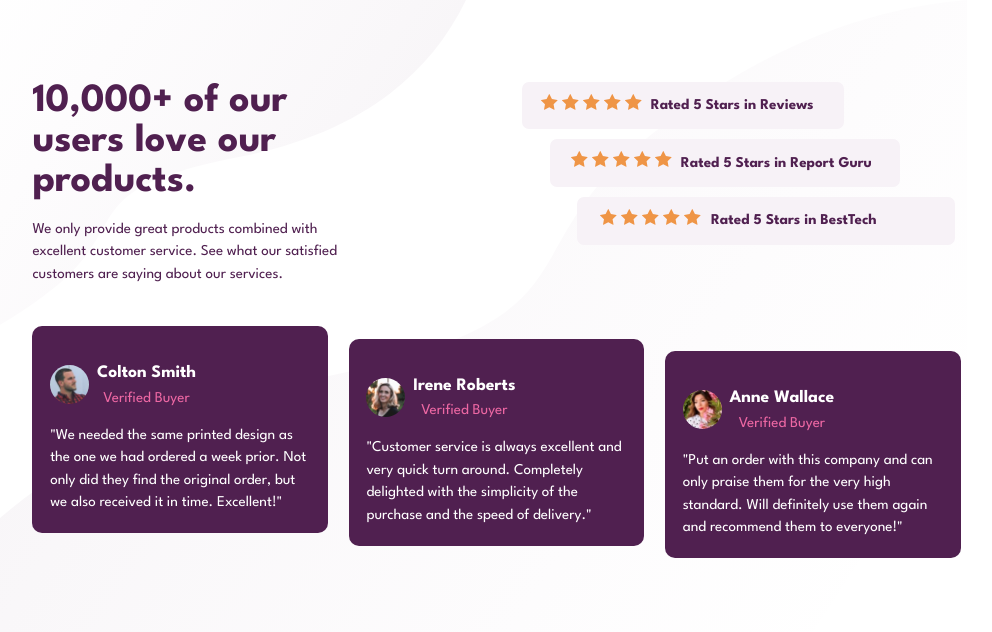
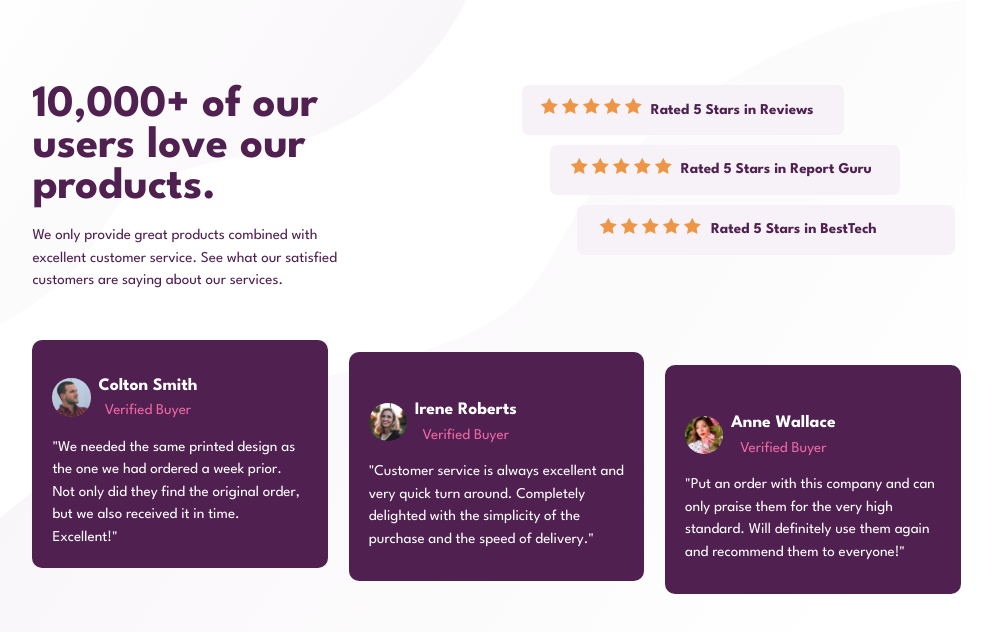
Before and after one commit to zizi-ayman/Social-proof-section, a plain HTML site: page index.html in a window 1280 px wide. Shown: the whole page, without its empty margins (118-1110 px from the left). Drawn offline with Linux system fonts and the light colour scheme.

Commit message:
MODIFICATION

```diff
--- a/css/index.css
+++ b/css/index.css
@@ -13,7 +13,6 @@ body {
     justify-content: center;
     font-family: 'League Spartan', sans-serif;
     font-size: 15px;
-    line-height: 1.5;
 }
 
 
@@ -48,6 +47,7 @@ section h4{
     grid-template-rows: repeat(3 , 1fr);
     grid-template-columns: repeat(20 , 1fr);
     gap: 10px;
+    line-height: 1.5;
 }
 .rate-one{
     grid-area: 1 / 1 / 2 / 13;
@@ -75,10 +75,11 @@ section h4{
 /*              The styling of page-info div       */
 
 h1{
-    font-size: 2.5rem;
-    font-weight: 700;
-    line-height: 1;
+    font-size: 2.8rem;
     margin-bottom: 5%;
+}
+p{
+    line-height: 1.5;
 }
 
 /*--------------------------------------------------*/
@@ -89,15 +90,16 @@ section{
     grid-template-rows: repeat(20 , 1fr);
     grid-template-columns: repeat(20 , 1fr);
     gap: 2%;
+    line-height: 1.5;
 }
 .info-colton{
-    grid-area: 1 / 1 / 18 / 7 ;
+    grid-area: 1 / 1 / 19 / 7 ;
 }
 .info-irene{
-    grid-area: 2 / 7 / 19 / 13 ;
+    grid-area: 2 / 7 / 20 / 13 ;
 }
 .info-anne{
-    grid-area: 3 / 13 / 20 / 19 ;
+    grid-area: 3 / 13 / 21 / 19 ;
 }
 .info{
     background-color: hsl(300, 43%, 22%);
@@ -106,7 +108,8 @@ section{
     display: flex;
     flex-direction: column;
     justify-content: center;
-    padding: 0% 6%;
+    max-width: 320px;
+    padding: 20px;
 }
 .info div{
     display: flex;
```
